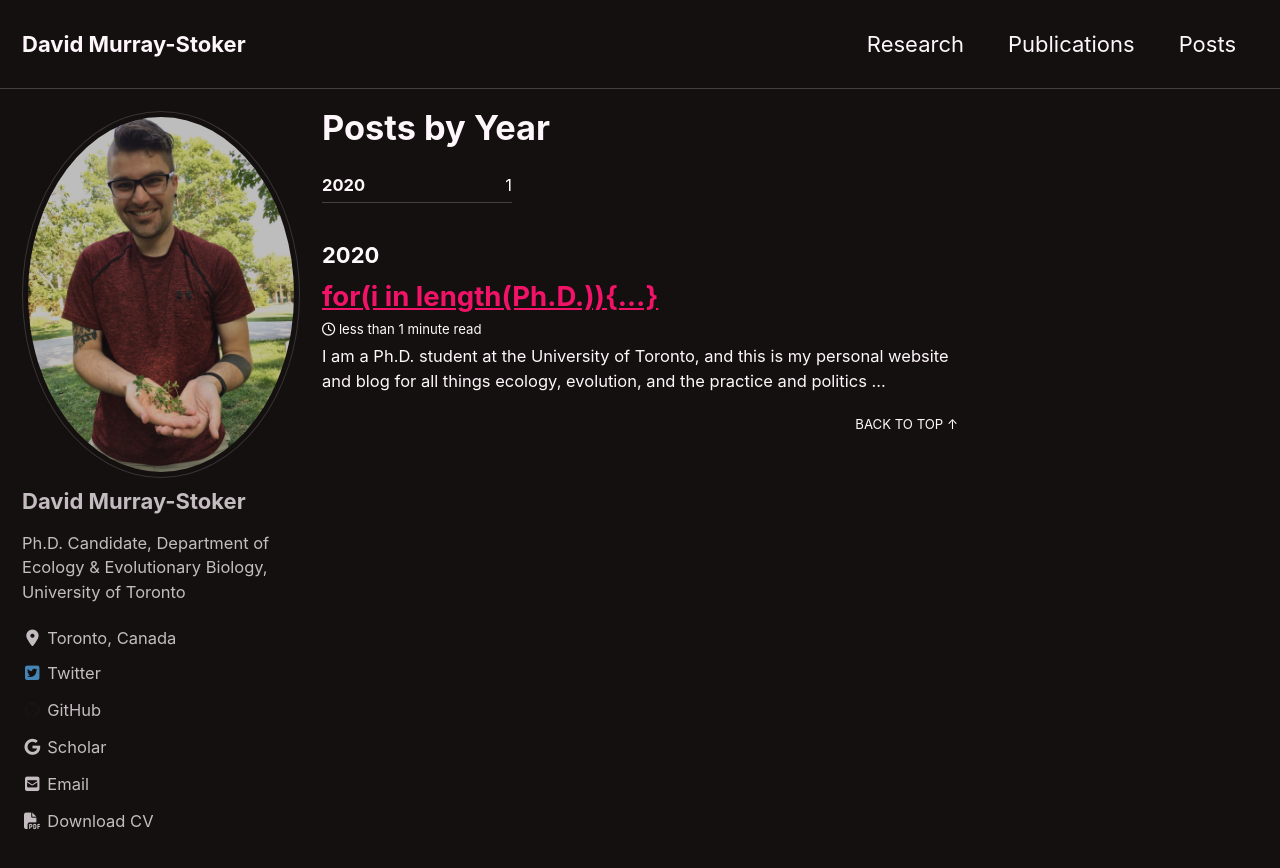
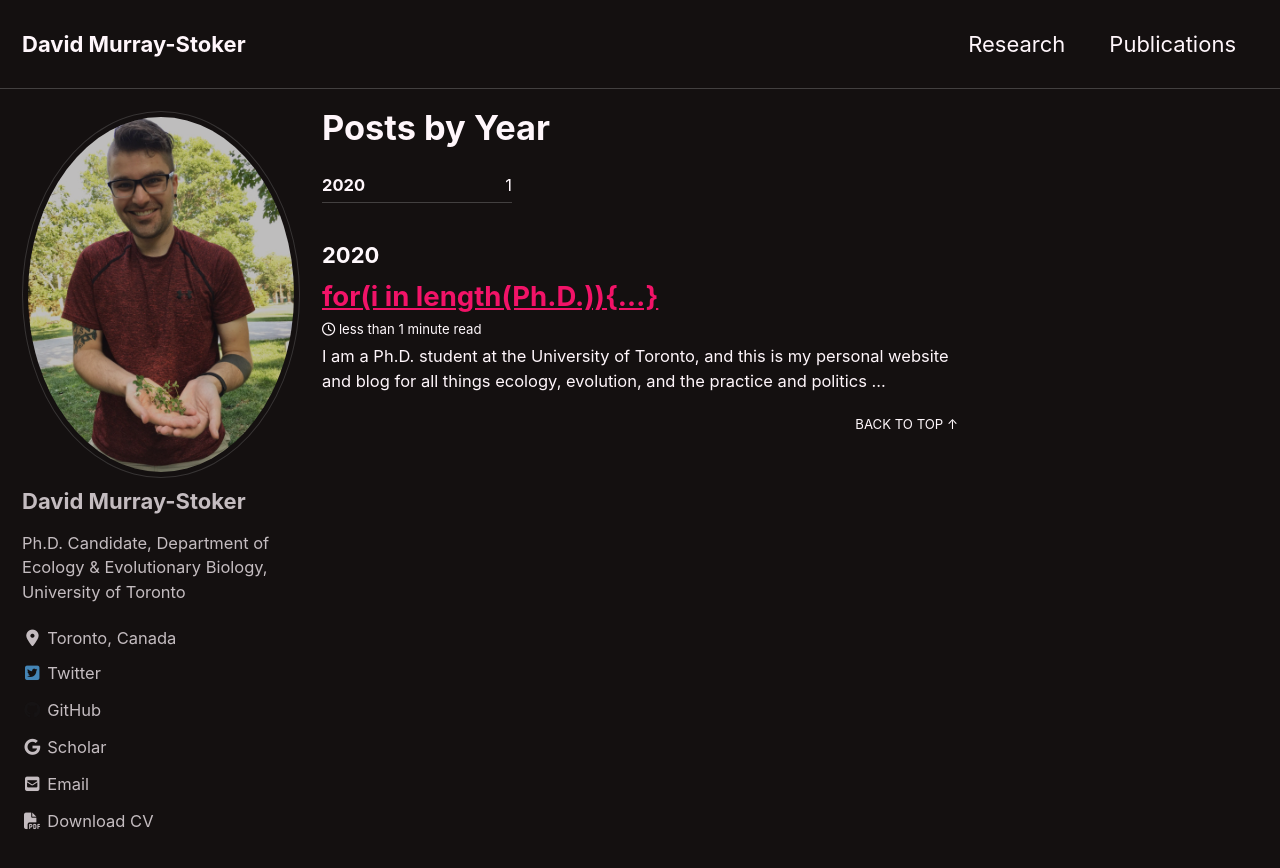
Before and after one commit to dmurraystoker/dmurraystoker.github.io, a Jekyll site: the page built from _pages/posts.md, in a window 1280 px wide and 900 px high. Shown: the top 868 px of the window. Built offline with Jekyll 4.4.1, drawn with Linux system fonts in a browser that asks for light colours; cached includes are drawn as plain includes; nearby versions of some CDN libraries.

Commit message:
Update navigation.yml

```diff
--- a/_data/navigation.yml
+++ b/_data/navigation.yml
@@ -4,5 +4,3 @@ main:
     url: /research/
   - title: "Publications"
     url: /publications/
-  - title: "Posts"
-    url: /posts/
```
